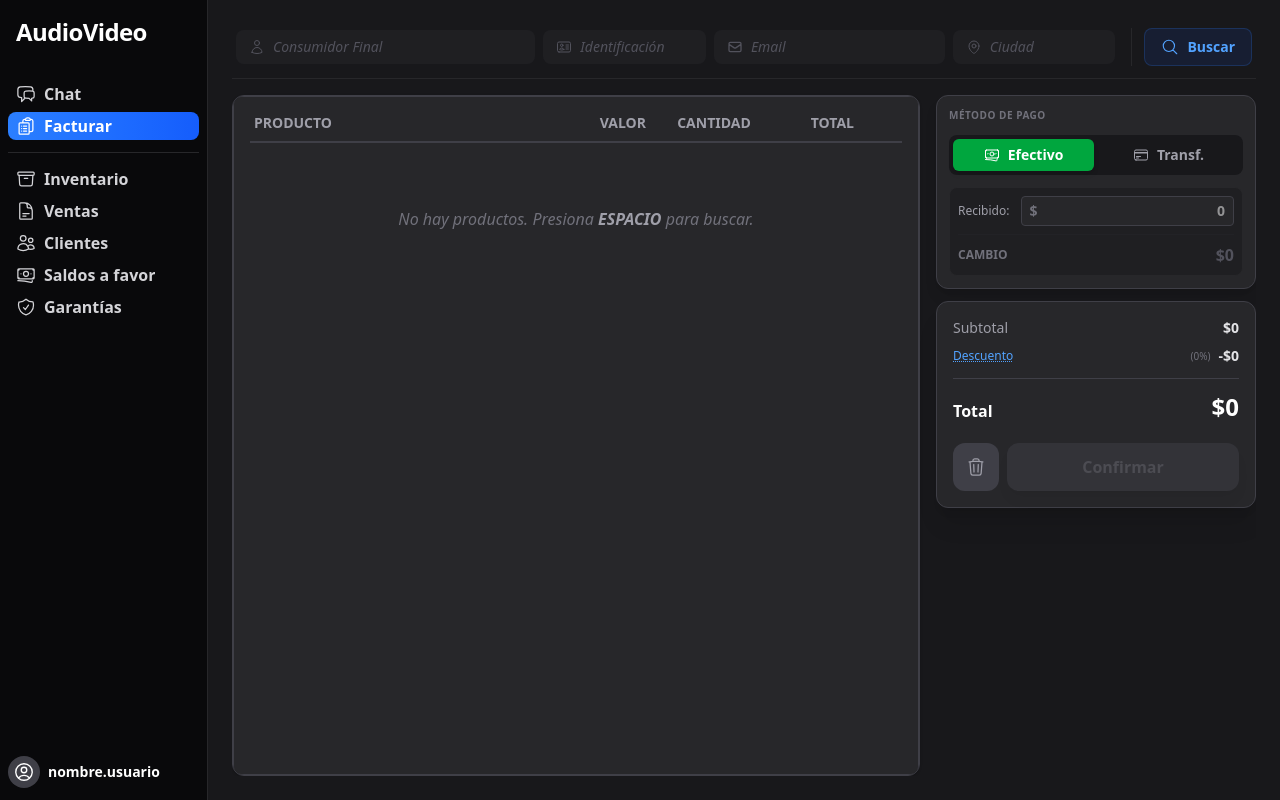
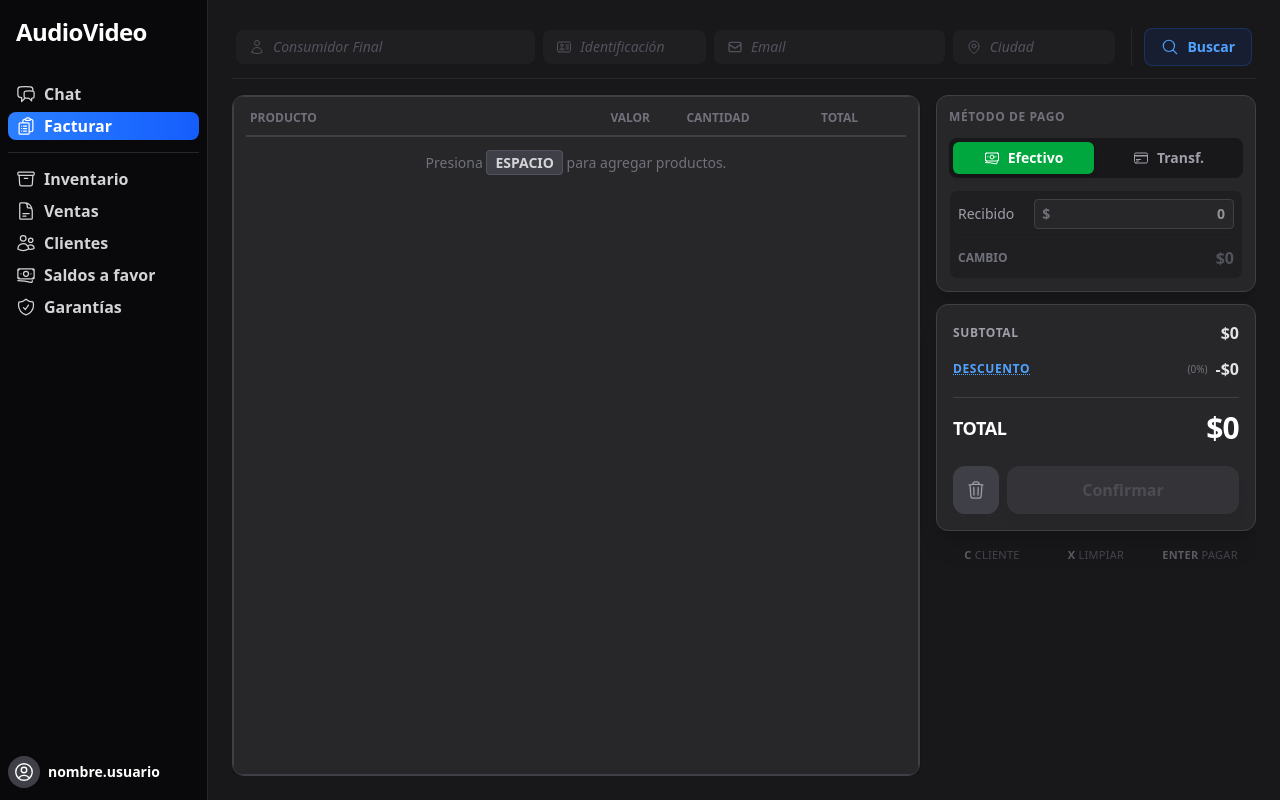
Before and after one commit to Sebasxs/smart-pos, a React (Vite) app in the folder client/: page /billing in a window 1280 px wide. Built offline with nearby package versions, Linux system fonts and the light colour scheme.

Commit message:
refactor(ui): polish billing ux with keyboard nav, font sizes, and mobile fixes

```diff
--- a/client/src/components/billing/CustomerHeader.tsx
+++ b/client/src/components/billing/CustomerHeader.tsx
@@ -36,8 +36,12 @@ const EditableField = ({
       if (e.key === 'Enter') setIsEditing(false);
    };
 
+   const handleFocus = () => setIsEditing(true);
+
    return (
       <div
+         tabIndex={0}
+         onFocus={handleFocus}
          className={`relative flex items-center gap-2 bg-zinc-800/50 hover:bg-zinc-800 border border-transparent hover:border-zinc-700 rounded-lg px-3 py-1.5 transition-all group ${className}`}
          onClick={() => setIsEditing(true)}
       >
@@ -118,7 +122,7 @@ export const CustomerHeader = ({ onSearchRequest }: { onSearchRequest: () => voi
          </div>
 
          {/* Botones de Acción */}
-         <div className="flex items-center gap-2 shrink-0 border-l border-zinc-800 pl-3 ml-1">
+         <div className="flex items-center gap-2 shrink-0 lg:border-l border-zinc-800 lg:pl-3 ml-1">
             {hasCustomerData && (
                <button
                   onClick={resetCustomer}
--- a/client/src/components/billing/InvoiceTable.tsx
+++ b/client/src/components/billing/InvoiceTable.tsx
@@ -49,7 +49,9 @@ const InvoiceItemRow = ({ item, onUpdate, onRemove }: InvoiceItemRowProps) => {
    };
 
    return (
-      <div className={`${GRID_LAYOUT} rounded-xl hover:bg-zinc-700 bg-zinc-700 py-1`}>
+      <div
+         className={`${GRID_LAYOUT} rounded-lg bg-zinc-700/40 hover:bg-zinc-700/60 py-1 transition-colors duration-200`}
+      >
          <div className="w-full">
             <input
                type="text"
@@ -57,11 +59,11 @@ const InvoiceItemRow = ({ item, onUpdate, onRemove }: InvoiceItemRowProps) => {
                onChange={e => onUpdate(item.id, { name: e.target.value })}
                title={item.name}
                className={`
-                  w-full bg-transparent rounded-xl cursor-pointer focus:cursor-text pl-2 py-1
+                  w-full bg-transparent rounded-lg cursor-default focus:cursor-text pl-2 py-1
                   hover:ring-1 hover:ring-zinc-600 hover:bg-zinc-800
                   focus:ring-2 focus:ring-blue-500 focus:border-blue-500 focus:bg-zinc-800
                   outline-none text-ellipsis transition-colors duration-200
-                  ${isNameModified ? 'text-amber-400 italic' : 'text-zinc-100 font-semibold'}
+                  ${isNameModified ? 'text-amber-400 italic' : 'text-zinc-300 font-semibold'}
                `}
             />
          </div>
@@ -74,11 +76,11 @@ const InvoiceItemRow = ({ item, onUpdate, onRemove }: InvoiceItemRowProps) => {
                onBlur={handleBlur}
                onKeyDown={handleKeyDown}
                className={`
-                  w-full bg-transparent text-right rounded-xl cursor-pointer focus:cursor-text pr-2 py-1
+                  w-full bg-transparent text-right rounded-xl cursor-default focus:cursor-text pr-2 py-1
                   hover:ring-1 hover:ring-zinc-600 hover:bg-zinc-800
                   focus:ring-2 focus:ring-blue-500 focus:border-blue-500 focus:bg-zinc-800
                   outline-none no-spinners transition-colors duration-200
-                  ${isPriceModified ? 'text-amber-400 italic' : 'text-zinc-100 font-semibold'}
+                  ${isPriceModified ? 'text-amber-400 italic' : 'text-zinc-300 font-semibold'}
                `}
             />
          </div>
@@ -95,7 +97,7 @@ const InvoiceItemRow = ({ item, onUpdate, onRemove }: InvoiceItemRowProps) => {
             />
          </div>
 
-         <div className="font-semibold text-right">
+         <div className="font-semibold text-right text-zinc-300">
             <span>{(item.quantity * item.price).toLocaleString('es-CO')}</span>
          </div>
 
@@ -119,10 +121,10 @@ type InvoiceTableProps = {
 
 export const InvoiceTable = ({ items, onUpdateItem, onRemoveItem }: InvoiceTableProps) => {
    return (
-      <div className="bg-zinc-800 p-4 rounded-lg flex flex-col h-full overflow-hidden border border-zinc-700">
+      <div className="bg-zinc-800 p-3 rounded-lg flex flex-col h-full overflow-hidden border border-zinc-700">
          <div className="overflow-x-auto flex-1 custom-scrollbar">
             <div
-               className={`${GRID_LAYOUT} text-zinc-400 font-bold text-sm border-b-2 border-zinc-700 pb-2 mb-2 uppercase`}
+               className={`${GRID_LAYOUT} text-zinc-500 font-bold text-[12px] border-b-2 border-zinc-700 pb-2 mb-2 uppercase`}
             >
                <div>Producto</div>
                <div className="text-right pr-2">Valor</div>
@@ -141,9 +143,14 @@ export const InvoiceTable = ({ items, onUpdateItem, onRemoveItem }: InvoiceTable
                   />
                ))}
                {items.length === 0 && (
-                  <div className="text-center py-14 text-zinc-500 italic">
-                     No hay productos. Presiona{' '}
-                     <span className="font-semibold text-zinc-400">ESPACIO</span> para buscar.
+                  <div className="flex-1 flex flex-col items-center justify-center text-zinc-500 pb-10 animate-in fade-in duration-500">
+                     <span className="mt-2 text-sm">
+                        Presiona{' '}
+                        <kbd className="font-sans font-bold text-zinc-300 bg-zinc-700 px-2 py-0.5 rounded border border-zinc-600">
+                           ESPACIO
+                        </kbd>{' '}
+                        para agregar productos.
+                     </span>
                   </div>
                )}
             </div>
--- a/client/src/components/billing/PaymentWidget.tsx
+++ b/client/src/components/billing/PaymentWidget.tsx
@@ -21,7 +21,7 @@ export const PaymentWidget = ({ total }: PaymentWidgetProps) => {
    return (
       <div className="bg-zinc-800 rounded-xl p-3 border border-zinc-700 shadow-lg mb-3">
          <div className="flex justify-between items-center mb-3">
-            <h2 className="text-zinc-500 text-[10px] font-bold uppercase tracking-wider">
+            <h2 className="text-zinc-500 text-[12px] font-bold uppercase tracking-wider">
                Método de Pago
             </h2>
          </div>
@@ -62,7 +62,9 @@ export const PaymentWidget = ({ total }: PaymentWidgetProps) => {
          {paymentMethod === 'cash' && (
             <div className="animate-in fade-in zoom-in-95 duration-200 bg-zinc-900/50 rounded-lg p-2 border border-zinc-800">
                <div className="flex items-center justify-between gap-3">
-                  <label className="text-xs text-zinc-400 font-medium shrink-0">Recibido:</label>
+                  <label className="text-sm text-zinc-400 font-medium shrink-0 mr-2">
+                     Recibido
+                  </label>
                   <div className="relative flex-1">
                      <span className="absolute left-2 top-1/2 -translate-y-1/2 text-zinc-500 text-sm font-bold">
                         $
--- a/client/src/components/ui/QuantitySelector.tsx
+++ b/client/src/components/ui/QuantitySelector.tsx
@@ -89,7 +89,7 @@ export const QuantitySelector = ({
             value={value}
             onChange={handleManualChange}
             onFocus={e => e.target.select()}
-            className="w-9 text-center rounded-full font-semibold outline-none no-spinners cursor-pointer focus:cursor-text"
+            className="w-9 text-center rounded-full font-semibold outline-none no-spinners cursor-pointer focus:cursor-text text-zinc-300"
          />
 
          <button
--- a/client/src/pages/Billing.tsx
+++ b/client/src/pages/Billing.tsx
@@ -5,7 +5,6 @@ import { ProductSearchModal } from '../components/billing/ProductSearchModal';
 import { CustomerSearchModal } from '../components/billing/CustomerSearchModal';
 import { CustomerHeader } from '../components/billing/CustomerHeader';
 import { DiscountModal } from '../components/billing/DiscountModal';
-// Topbar eliminada
 import { ConfirmModal } from '../components/ui/ConfirmModal';
 import { PaymentSuccessModal } from '../components/billing/PaymentSuccessModal';
 import { PaymentWidget } from '../components/billing/PaymentWidget';
@@ -169,7 +168,8 @@ export const Billing = () => {
 
          <div className="flex flex-col lg:flex-row gap-4 flex-1 min-h-0">
             {/* Columna Izquierda: Tabla de Productos */}
-            <div className="flex-1 h-full flex flex-col min-w-0 bg-zinc-800 rounded-xl border border-zinc-700 shadow-sm overflow-hidden">
+            {/* min-h-[40vh] asegura que en móviles no desaparezca */}
+            <div className="flex-1 h-full flex flex-col min-h-[40vh] lg:min-h-0 bg-zinc-800 rounded-xl border border-zinc-700 shadow-sm overflow-hidden">
                <div className="flex-1 min-h-0 relative bg-zinc-900/30">
                   <InvoiceTable items={items} onUpdateItem={updateItem} onRemoveItem={removeItem} />
                </div>
@@ -180,10 +180,12 @@ export const Billing = () => {
                <PaymentWidget total={total} />
 
                <div className="bg-zinc-800 rounded-xl p-4 border border-zinc-700 shadow-xl">
-                  <div className="flex flex-col gap-y-2 text-sm mb-5">
-                     <div className="flex justify-between">
-                        <span className="text-zinc-400">Subtotal</span>
-                        <span className="font-semibold text-zinc-200">
+                  <div className="flex flex-col gap-y-3 text-sm mb-5">
+                     <div className="flex justify-between items-center">
+                        <span className="text-zinc-400 font-bold text-xs uppercase tracking-wider">
+                           Subtotal
+                        </span>
+                        <span className="font-bold text-zinc-200 text-base">
                            ${subtotal.toLocaleString('es-CO')}
                         </span>
                      </div>
@@ -191,16 +193,16 @@ export const Billing = () => {
                      <div className="flex justify-between items-center">
                         <button
                            onClick={() => setIsDiscountOpen(true)}
-                           className="text-blue-400 hover:text-blue-300 underline decoration-dotted cursor-pointer font-medium hover:bg-blue-500/10 px-1 -ml-1 rounded transition-colors text-xs"
+                           className="text-blue-400 hover:text-blue-300 underline decoration-dotted cursor-pointer font-bold text-xs uppercase tracking-wider hover:bg-blue-500/10 px-1 -ml-1 rounded transition-colors text-left"
                         >
                            Descuento
                         </button>
                         <div className="flex items-center gap-2">
-                           <span className="text-zinc-500 text-[10px]">
+                           <span className="text-zinc-500 text-[10px] font-medium">
                               {discount.type === 'percentage' ? `(${discount.value}%)` : '(-$)'}
                            </span>
                            <span
-                              className={`font-semibold ${
+                              className={`font-bold text-base ${
                                  discountAmount > 0 ? 'text-red-400' : 'text-zinc-200'
                               }`}
                            >
@@ -209,9 +211,11 @@ export const Billing = () => {
                         </div>
                      </div>
 
-                     <div className="pt-3 mt-1 border-t border-zinc-700 flex justify-between items-end">
-                        <span className="text-base font-bold text-white">Total</span>
-                        <span className="text-2xl font-black text-white">
+                     <div className="pt-3 mt-1 border-t border-zinc-700 flex justify-between items-center">
+                        <span className="text-lg font-black text-white uppercase tracking-tight">
+                           Total
+                        </span>
+                        <span className="text-3xl font-black text-white tracking-tight">
                            ${total.toLocaleString('es-CO')}
                         </span>
                      </div>
@@ -240,6 +244,19 @@ export const Billing = () => {
                      >
                         <span>{isProcessing ? '...' : 'Confirmar'}</span>
                      </button>
+                  </div>
+               </div>
+
+               {/* Leyendas de Atajos */}
+               <div className="mt-4 px-2 grid grid-cols-3 gap-2 text-[11px] text-zinc-600 font-medium text-center uppercase tracking-wide opacity-75">
+                  <div>
+                     <span className="font-bold text-zinc-500">C</span> Cliente
+                  </div>
+                  <div>
+                     <span className="font-bold text-zinc-500">X</span> Limpiar
+                  </div>
+                  <div>
+                     <span className="font-bold text-zinc-500">Enter</span> Pagar
                   </div>
                </div>
             </aside>
```
